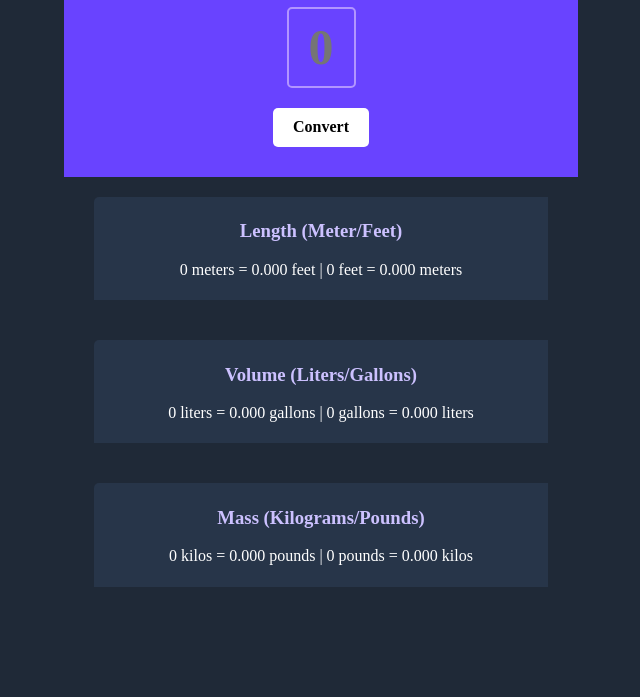
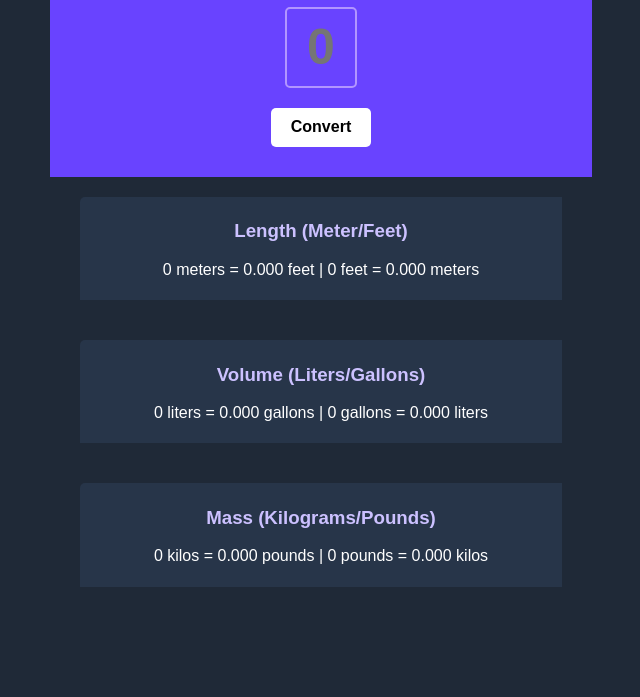
Before and after one commit to mjzivat/unit-converter, a website built with Vite: page index.html in a window 1280 px wide. Shown: the part 103-800 px from the top of the page, without its empty margins (319-959 px from the left). Built offline with nearby package versions, Linux system fonts and the light colour scheme.

Commit message:
Update index.css

```diff
--- a/index.css
+++ b/index.css
@@ -1,7 +1,7 @@
 body {
     margin: 0;
     text-align: center;
-    font-family: ;
+    font-family: Arial, Helvetica, sans-serif;
     display: flex;
     flex-direction: column;
     background: #1F2937;
```
